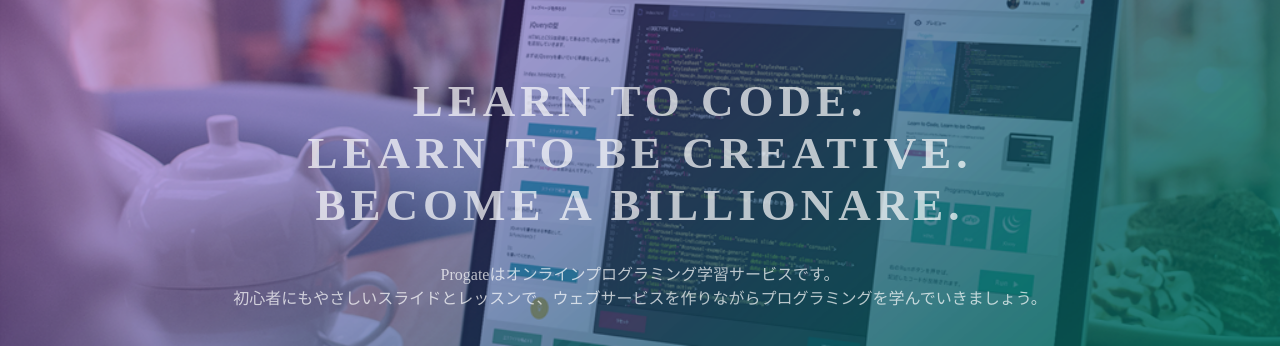
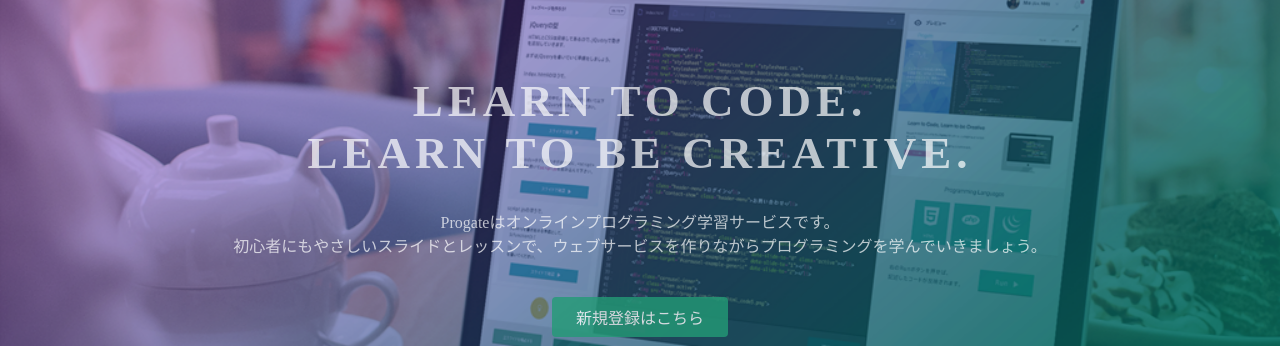
Before and after one commit to motokage/motokage.github.io, a plain HTML site: page index.html in a window 1280 px wide. Shown: the part 135-481 px from the top of the page. Drawn offline with Linux system fonts and the light colour scheme.

Commit message:
Update index.html

```diff
--- a/index.html
+++ b/index.html
@@ -23,7 +23,7 @@
   </header>
   <div class="top-wrapper">
     <div class="container">
-      <h1>LEARN TO CODE.<br>LEARN TO BE CREATIVE.<br>BECOME A BILLIONARE.</h1>
+      <h1>LEARN TO CODE.<br>LEARN TO BE CREATIVE.</h1>
       <p>Progateはオンラインプログラミング学習サービスです。<br>初心者にもやさしいスライドとレッスンで、ウェブサービスを作りながらプログラミングを学んでいきましょう。</p>
       <div class="btn-wrapper">
         <a href="#" class="btn signup">新規登録はこちら</a>
```
